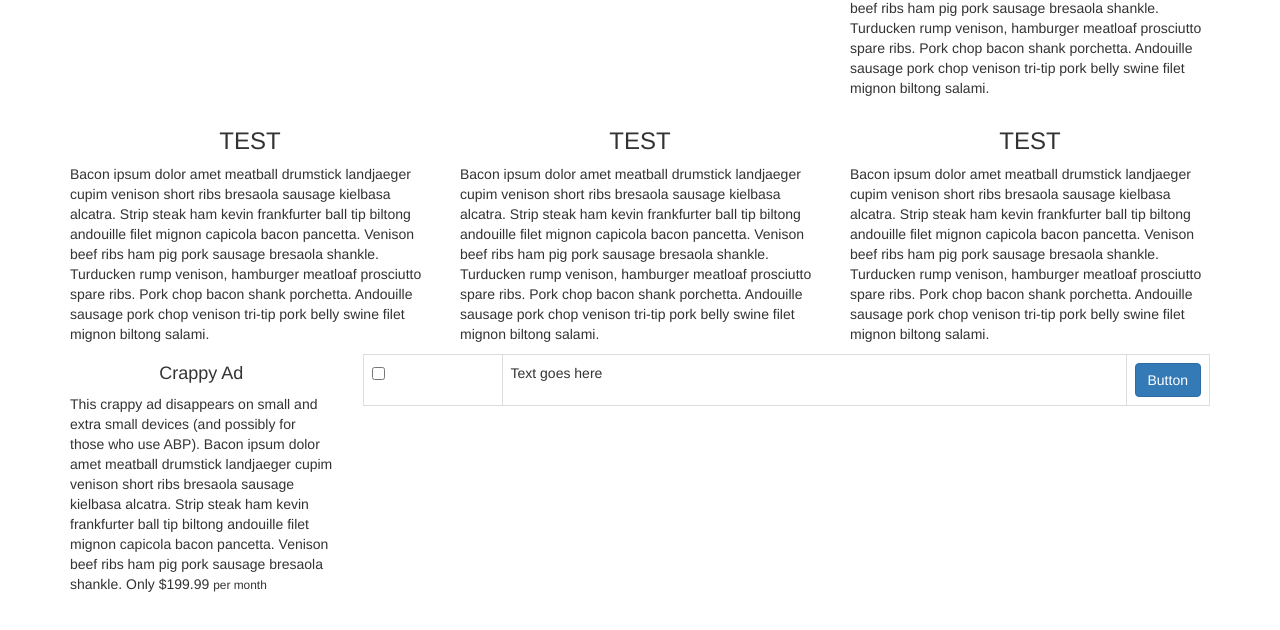
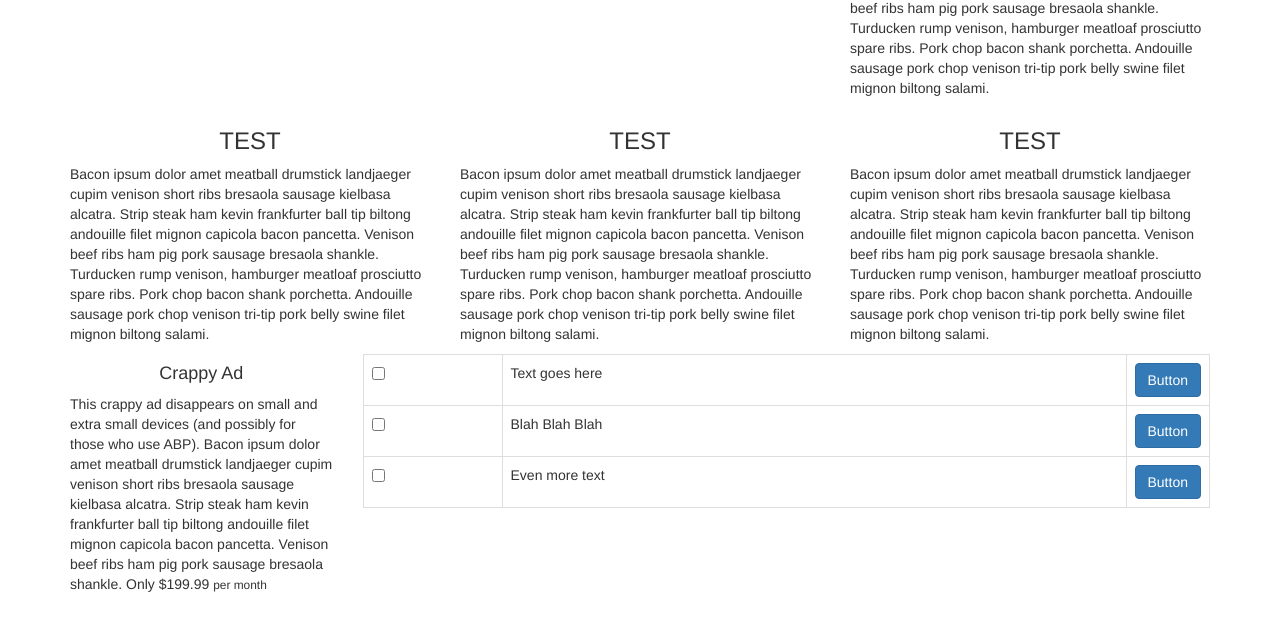
Before and after one commit to alex-B-Ly/bootstrap-demo, a plain HTML site: page index.html in a window 1280 px wide. Shown: the part 82-712 px from the top of the page. Drawn offline with nearby package versions, Linux system fonts and the light colour scheme.

Commit message:
added commentary

```diff
--- a/index.html
+++ b/index.html
@@ -8,6 +8,9 @@
 <body>
 
 <div class="container">
+
+  <!-- Main header takes up 8 columns on larger screens, and shrinks down to 4 on extra small screens to accomodate the other div on the row -->
+
   <div class="row">
     <div class="col-xs-4 col-sm-6 col-md-8 col-lg-8">
       <h1 class="text-center">Test Page</h1>
@@ -17,20 +20,24 @@
     </div>
   </div>
 
+  <!-- Following 3 divs take up 33% of width on small to large screens and first div takes up 12 columns and the other two 50% width below it on extra small screens -->
+
   <div class="row">
-    <div class="col-xs-12 col-md-4 col-md-4 col-lg-4">
+    <div class="col-xs-12 col-sm-4 col-md-4 col-lg-4">
       <h3 class="text-center">TEST</h3>
       <p>Bacon ipsum dolor amet meatball drumstick landjaeger cupim venison short ribs bresaola sausage kielbasa alcatra. Strip steak ham kevin frankfurter ball tip biltong andouille filet mignon capicola bacon pancetta. Venison beef ribs ham pig pork sausage bresaola shankle. Turducken rump venison, hamburger meatloaf prosciutto spare ribs. Pork chop bacon shank porchetta. Andouille sausage pork chop venison tri-tip pork belly swine filet mignon biltong salami.</p>
     </div>
-    <div class="col-xs-6 col-md-4 col-md-4 col-lg-4">
+    <div class="col-xs-6 col-sm-4 col-md-4 col-lg-4">
       <h3 class="text-center">TEST</h3>
       <p>Bacon ipsum dolor amet meatball drumstick landjaeger cupim venison short ribs bresaola sausage kielbasa alcatra. Strip steak ham kevin frankfurter ball tip biltong andouille filet mignon capicola bacon pancetta. Venison beef ribs ham pig pork sausage bresaola shankle. Turducken rump venison, hamburger meatloaf prosciutto spare ribs. Pork chop bacon shank porchetta. Andouille sausage pork chop venison tri-tip pork belly swine filet mignon biltong salami.</p>
     </div>
-    <div class="col-xs-6 col-md-4 col-md-4 col-lg-4">
+    <div class="col-xs-6 col-sm-4 col-md-4 col-lg-4">
       <h3 class="text-center">TEST</h3>
       <p>Bacon ipsum dolor amet meatball drumstick landjaeger cupim venison short ribs bresaola sausage kielbasa alcatra. Strip steak ham kevin frankfurter ball tip biltong andouille filet mignon capicola bacon pancetta. Venison beef ribs ham pig pork sausage bresaola shankle. Turducken rump venison, hamburger meatloaf prosciutto spare ribs. Pork chop bacon shank porchetta. Andouille sausage pork chop venison tri-tip pork belly swine filet mignon biltong salami.</p>
     </div>
   </div>
+
+  <!-- On the following row, there's a crappy ad that only appears on larger screens and a table that takes up all 12 columns when crappy ad is hidden on smaller devices -->
 
   <div class="row">
     <div class="hidden-xs hidden-sm col-md-3 col-lg-3">
@@ -50,6 +57,26 @@
           </td>
         </tr>
 
+        <tr>
+          <td class="col-xs-1 col-sm-2 col-md-2 col-lg-2">
+            <input type="checkbox" />
+          </td>
+          <td class="col-xs-10 col-sm-9 col-md-9 col-lg-9">Blah Blah Blah</td>
+          <td class="col-xs-1 col-sm-1 col-md-1 col-lg-1">
+            <button class="btn btn-primary">Button</button>
+          </td>
+        </tr>
+
+        <tr>
+          <td class="col-xs-1 col-sm-2 col-md-2 col-lg-2">
+            <input type="checkbox" />
+          </td>
+          <td class="col-xs-10 col-sm-9 col-md-9 col-lg-9">Even more text</td>
+          <td class="col-xs-1 col-sm-1 col-md-1 col-lg-1">
+            <button class="btn btn-primary">Button</button>
+          </td>
+        </tr>
+
       </table>
     </div>
   </div>
```
